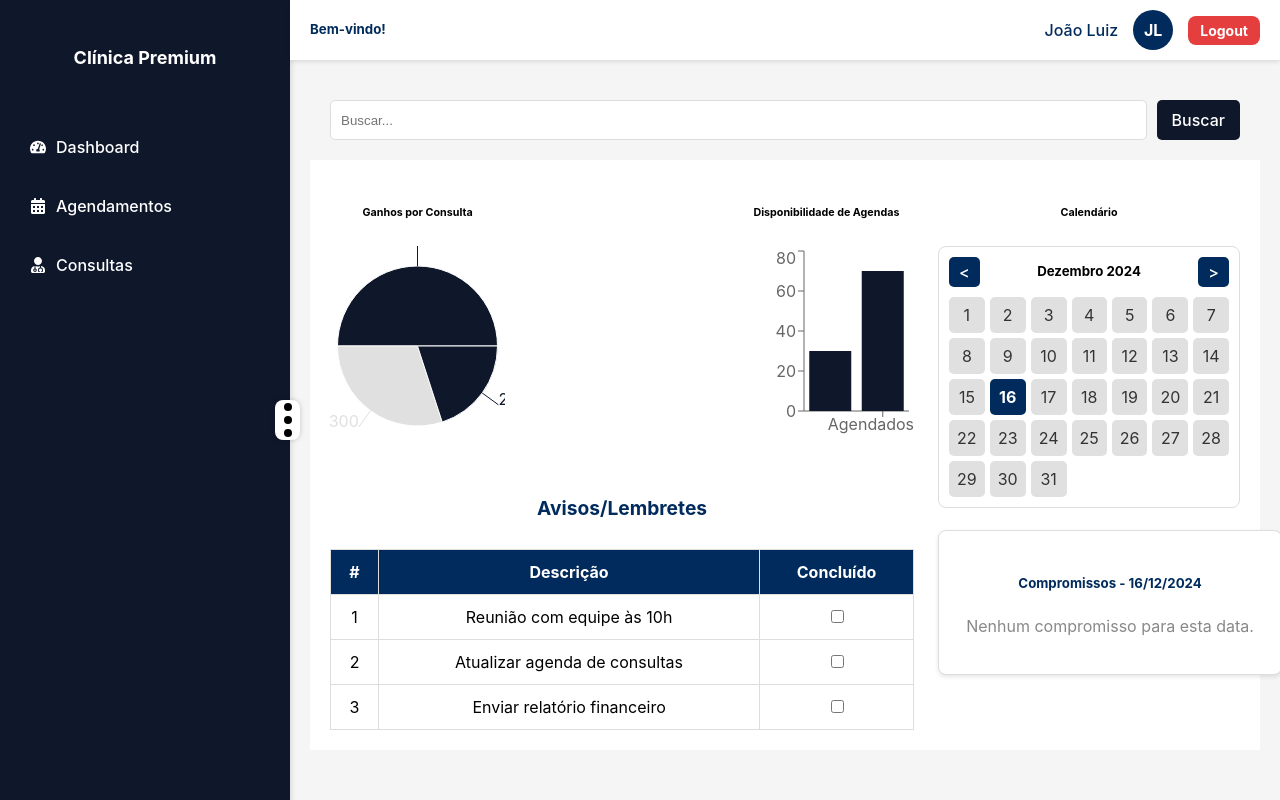
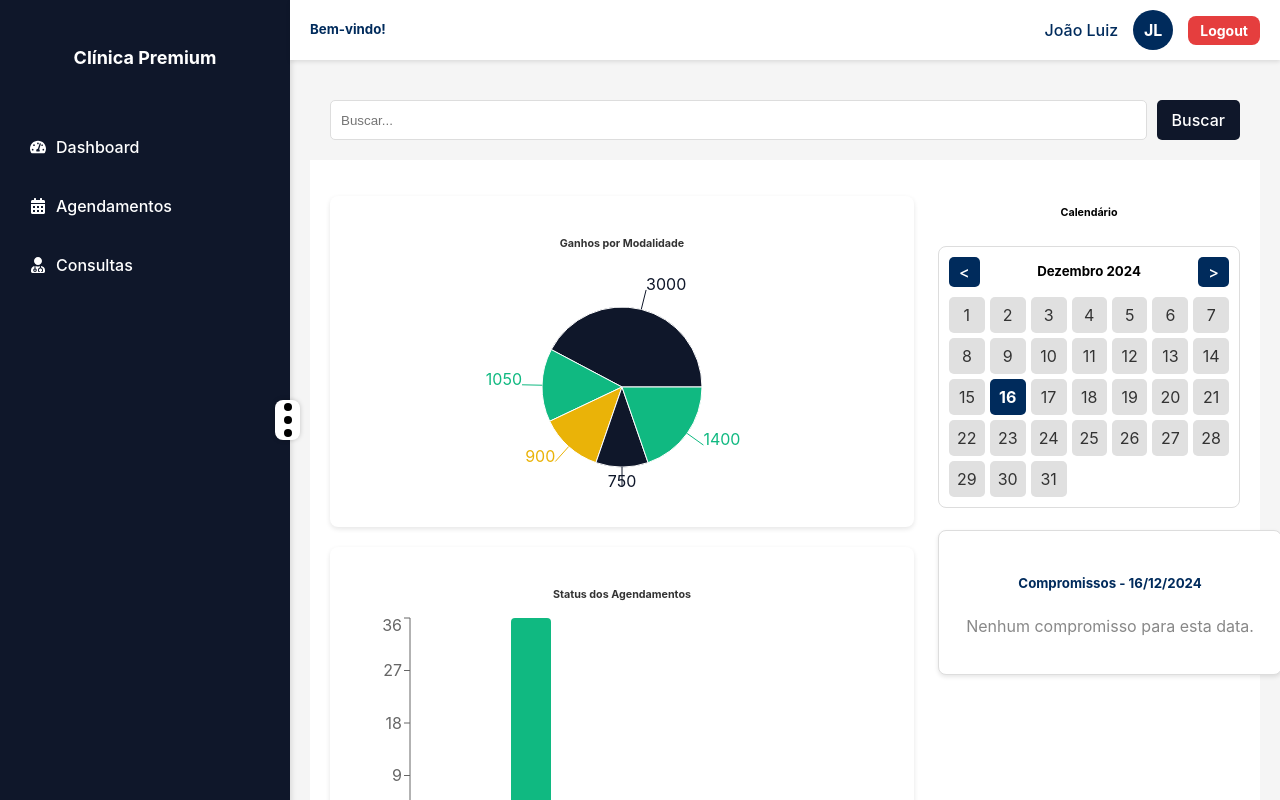
Before and after one commit to joaolrocha/advhealth, a React (Vite) app: page /dashboard in a window 1280 px wide. Built offline with nearby package versions, Linux system fonts and the light colour scheme.

Commit message:
feat: add features in charts of dashboard

```diff
--- a/src/components/charts/DashboardCharts.tsx
+++ b/src/components/charts/DashboardCharts.tsx
@@ -1,26 +1,78 @@
-import React from 'react';
-import { BarChart, Bar, XAxis, YAxis, Tooltip, ResponsiveContainer, PieChart, Pie, Cell } from 'recharts';
+import React, { useMemo } from 'react';
+import { Bar, BarChart, Cell, Pie, PieChart, ResponsiveContainer, Tooltip, XAxis, YAxis } from 'recharts';
+import { mockAppointments } from '../../mock/appointmentsMock';
 
-const dataEarnings = [
-  { name: 'Consulta', value: 500 },
-  { name: 'Exames', value: 300 },
-  { name: 'Retornos', value: 200 },
-];
+const COLORS = ['#0f172a', '#10b981', '#eab308'];
 
-const dataAvailability = [
-  { name: 'Disponíveis', value: 30 },
-  { name: 'Agendados', value: 70 },
-];
+// Função auxiliar para calcular dados
+const calculateChartData = () => {
+  const valueByModality = {
+    'Raio-X': 200,
+    'Clínico Geral': 150,
+    Ultrassom: 300,
+    Tomografia: 250,
+    Consulta: 100,
+  } as const;
 
-const COLORS = ['#0f172a', '#e0e0e0'];
+  const earningsByModality: Record<string, number> = {};
+  let totalConfirmados = 0;
+  let totalDisponiveis = 0;
+
+  mockAppointments.forEach((appointment) => {
+    const modalityKey = appointment.modality as keyof typeof valueByModality;
+
+    if (!earningsByModality[modalityKey]) {
+      earningsByModality[modalityKey] = 0;
+    }
+    earningsByModality[modalityKey] += valueByModality[modalityKey];
+
+    if (appointment.patient) {
+      totalConfirmados++;
+    } else {
+      totalDisponiveis++;
+    }
+  });
+
+  const dataEarnings = Object.entries(earningsByModality).map(([key, value]) => ({
+    name: key,
+    value,
+  }));
+
+  const dataAvailability = [
+    { name: 'Confirmados', value: totalConfirmados },
+    { name: 'Disponíveis', value: totalDisponiveis },
+  ];
+
+  return { dataEarnings, dataAvailability };
+};
 
 const DashboardCharts: React.FC = () => {
+  const { dataEarnings, dataAvailability } = useMemo(calculateChartData, []);
+
   return (
-    <div style={{ display: 'flex', gap: '20px', justifyContent: 'space-between'}}>
-      {/* Gráfico de Pizza - Ganhos por Consulta */}
-      <div style={{ width: '30%', textAlign: 'center' }}>
-        <h6>Ganhos por Consulta</h6>
-        <ResponsiveContainer width="100%" height={200}>
+    <div
+      style={{
+        display: 'flex',
+        gap: '20px',
+        justifyContent: 'center',
+        flexWrap: 'wrap',
+        marginTop: '1rem',
+      }}
+    >
+      {/* Gráfico de Pizza - Ganhos por Modalidade */}
+      <div
+        style={{
+          flex: '1 1 45%',
+          backgroundColor: '#fff',
+          borderRadius: '8px',
+          boxShadow: '0 2px 5px rgba(0, 0, 0, 0.1)',
+          padding: '15px',
+          textAlign: 'center',
+          minWidth: '300px',
+        }}
+      >
+        <h6 style={{ color: '#333', marginBottom: '10px' }}>Ganhos por Modalidade</h6>
+        <ResponsiveContainer width="100%" height={250}>
           <PieChart>
             <Pie data={dataEarnings} dataKey="value" outerRadius={80} label>
               {dataEarnings.map((_, index) => (
@@ -32,15 +84,31 @@ const DashboardCharts: React.FC = () => {
         </ResponsiveContainer>
       </div>
 
-      {/* Gráfico de Barra - Disponibilidade */}
-      <div style={{ width: '30%', textAlign: 'center' }}>
-        <h6>Disponibilidade de Agendas</h6>
-        <ResponsiveContainer width="100%" height={200}>
-          <BarChart data={dataAvailability}>
-            <XAxis dataKey="name" />
+      {/* Gráfico de Barras - Disponibilidade */}
+      <div
+        style={{
+          flex: '1 1 45%',
+          backgroundColor: '#fff',
+          borderRadius: '8px',
+          boxShadow: '0 2px 5px rgba(0, 0, 0, 0.1)',
+          padding: '15px',
+          textAlign: 'center',
+          minWidth: '300px',
+        }}
+      >
+        <h6 style={{ color: '#333', marginBottom: '10px' }}>Status dos Agendamentos</h6>
+        <ResponsiveContainer width="100%" height={250}>
+          <BarChart data={dataAvailability} barCategoryGap="40%">
+            <XAxis dataKey="name" stroke="#333" />
             <YAxis />
-            <Bar dataKey="value" fill="#0f172a" />
-            <Tooltip />
+            <Bar
+              dataKey="value"
+              fill="#10b981"
+              radius={[4, 4, 0, 0]}
+              barSize={40} // Define a largura das barras
+              background={{ fill: 'transparent' }} // Remove o fundo cinza
+            />
+            <Tooltip cursor={{ fill: 'transparent' }} /> {/* Remove o cursor de hover */}
           </BarChart>
         </ResponsiveContainer>
       </div>
```
